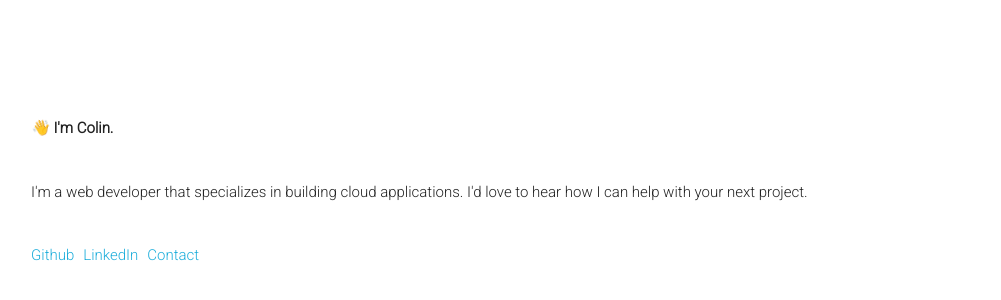
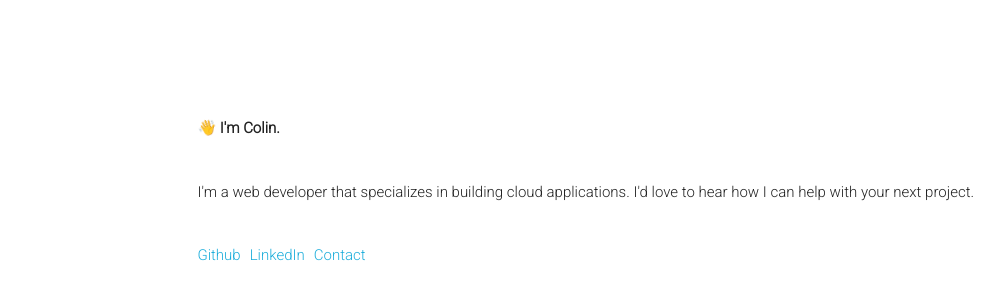
Before and after one commit to colincromar/colincromardotcom, a plain HTML site: page index.html in a window 1280 px wide. Shown: the part 124-424 px from the top of the page, without its empty margins (129-1130 px from the left). Drawn offline with Linux system fonts and the light colour scheme.

Commit message:
fix offset

```diff
--- a/index.html
+++ b/index.html
@@ -16,7 +16,7 @@
     <div class='container'>
       <div class='main-body'>
         <div class='row'>
-          <div class='ten columns offset by two main'>
+          <div class='ten columns offset-by-two main'>
             <p class='new-line'><span class='wave'>👋</span> <b>I'm Colin.</b></p>
             <p class='new-line'>I'm a web developer that specializes in building cloud applications. I'd love to hear how I can help with your next project.</p>
 
```
